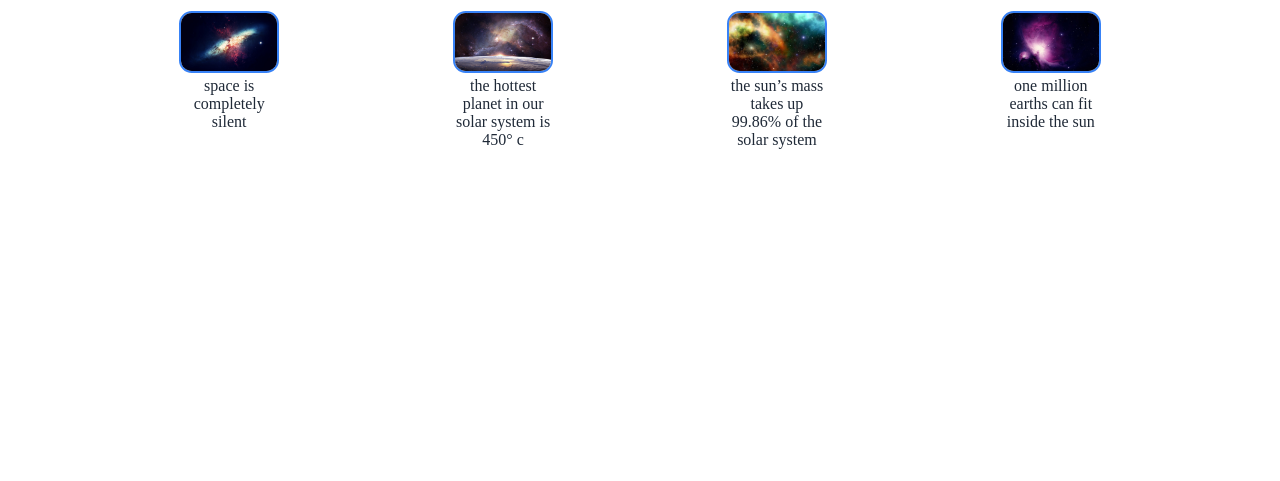
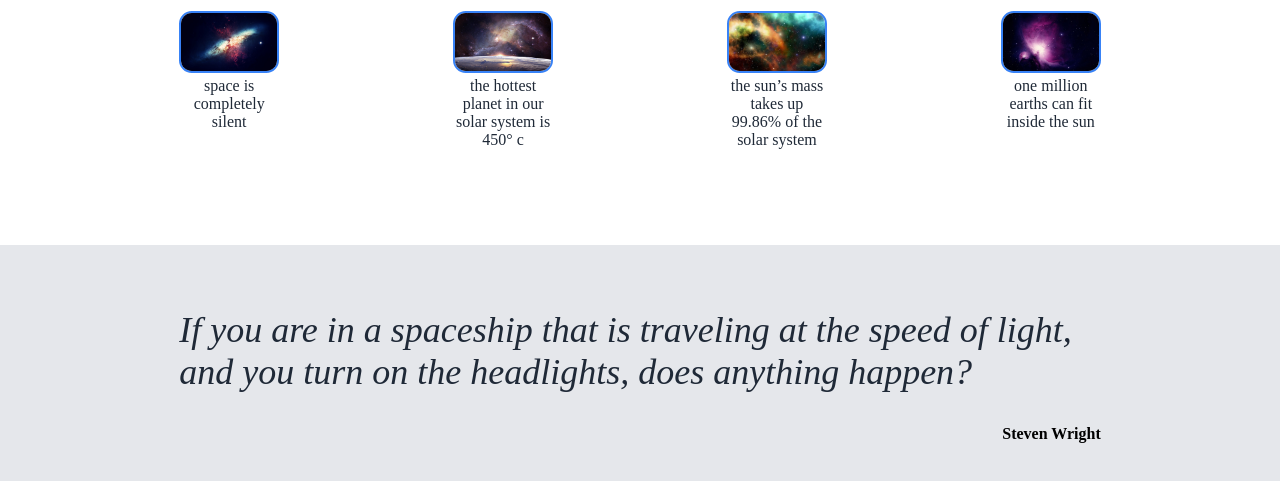
Before and after one commit to Abdullah-Masto/Landing-Page, a plain HTML site: page index.html in a window 1280 px wide. Shown: the part 567-1048 px from the top of the page. Before the commit the page ends 812 px from the top, so only its background shows below. Drawn offline with Linux system fonts and the light colour scheme.

Commit message:
add quote section

```diff
--- a/css/style.css
+++ b/css/style.css
@@ -129,3 +129,22 @@
   text-transform: lowercase;
 }
 /* end information section */
+
+/* start quote section */
+#quote {
+  background-color: var(--hero-secondary-text);
+  padding: 4rem;
+}
+#quote .quote {
+  color: var(--dark-background);
+  font-size: 36px;
+  font-weight: lighter;
+  font-style: italic;
+}
+#quote .sayer {
+  display: block;
+  margin-top: 2rem;
+  text-align: right;
+  font-weight: bold;
+}
+/* end quote section */
--- a/index.html
+++ b/index.html
@@ -58,5 +58,14 @@
         </div>
       </div>
     </section>
+    <section id="quote">
+      <div class="container">
+        <p class="quote">
+          If you are in a spaceship that is traveling at the speed of light, and
+          you turn on the headlights, does anything happen?
+        </p>
+        <p class="sayer">Steven Wright</p>
+      </div>
+    </section>
   </body>
 </html>
```
